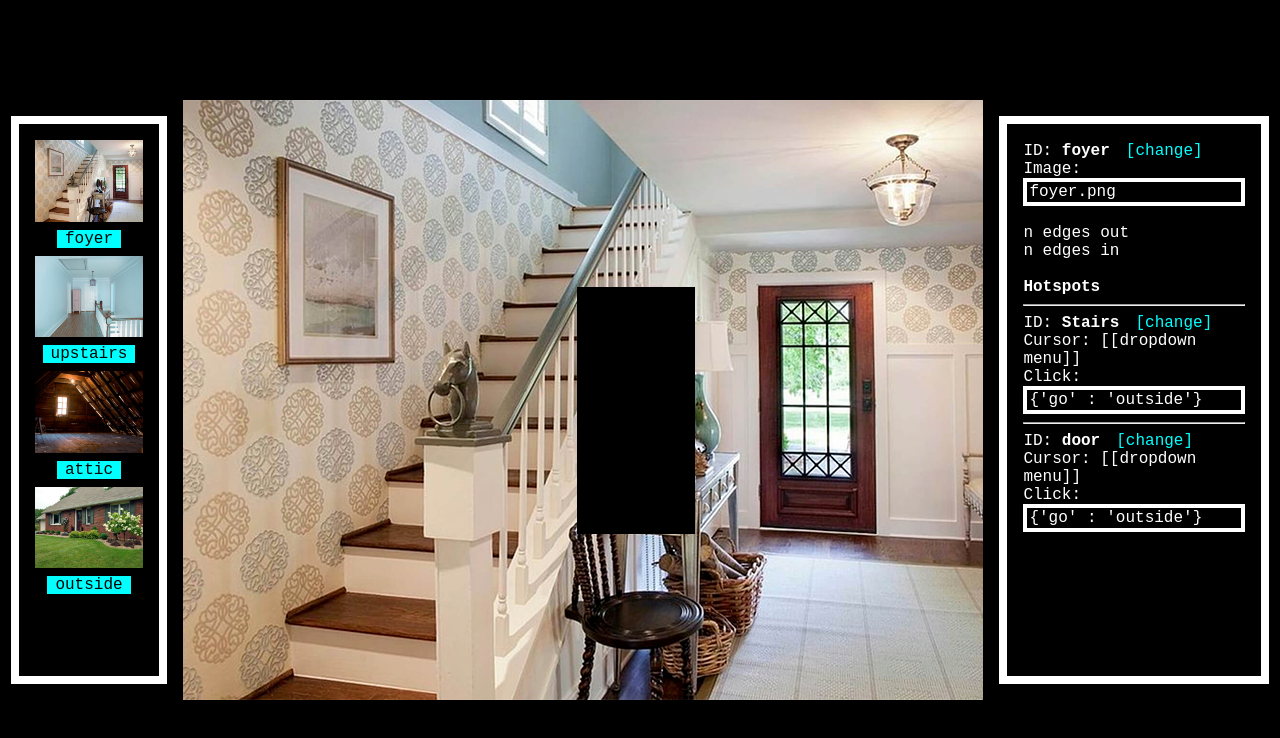
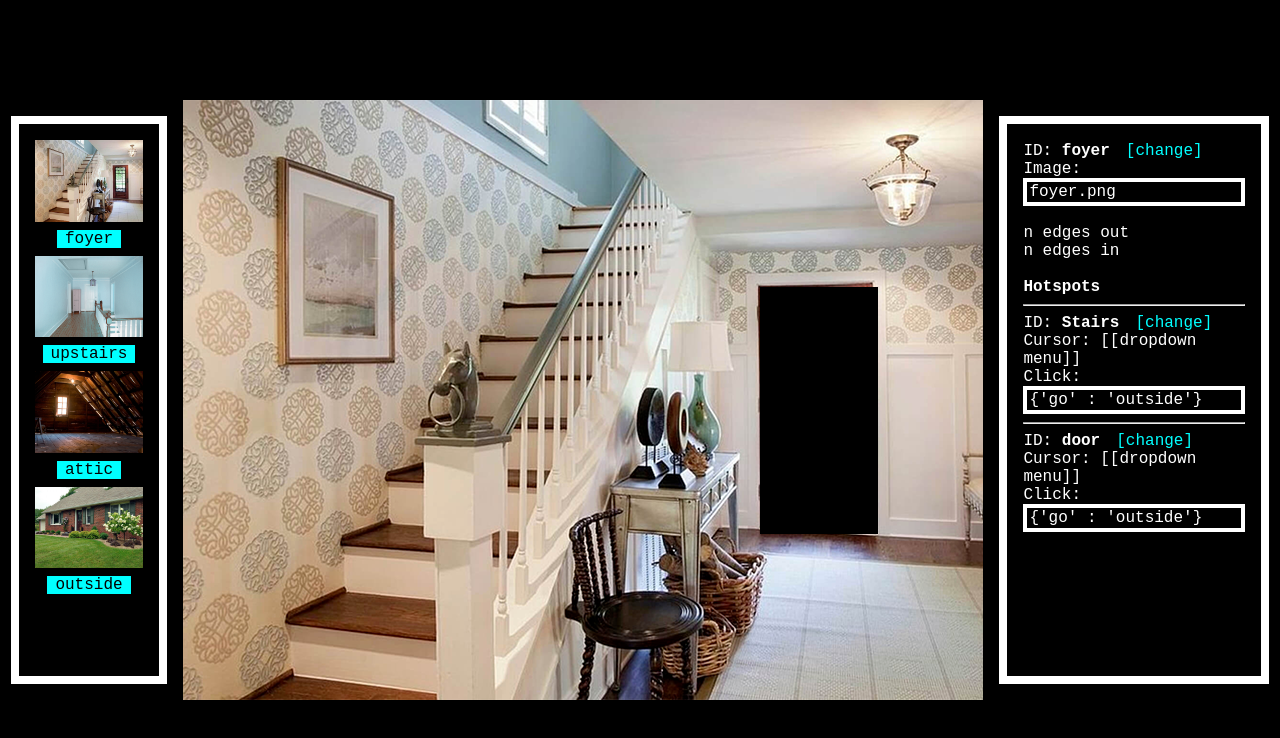
Before and after one commit to genericAnomaly/jwalker, a plain HTML site: page index.html in a window 1280 px wide. Drawn offline with nearby package versions, Linux system fonts and the light colour scheme.

Commit message:
div shuffling
``#overlay`` and ``#room`` now live in ``#game``, which occupies the previous position of ``#room``. This may not be future proof, we still need to bind the max height of the editor div panels,, but we can worry about that later

```diff
--- a/index.html
+++ b/index.html
@@ -15,8 +15,15 @@
     </script>
 </head>
 <body>
-    <div id="adventure">
-        <div id="room"></div>
+    <div id="main">
+        <div id="game">
+            <div id="room"></div>
+            <div id="overlay">
+                <svg id="overlay_svg" width="100%" height="100%">
+                    <g id="overlay_svg_hotspot_editor"></g>
+                </svg>
+            </div>
+        </div>
         <div id="editor-roomlist"><ul id="roomlist-panel"></ul></div>
         <div id="editor-properties">
             <br>ID: <strong>foyer</strong><button>[change]</button><br>
@@ -34,12 +41,6 @@
             ID: <strong>door</strong><button>[change]</button><br>
             Cursor: [[dropdown menu]]<br>
             Click:  <input value="{'go' : 'outside'}"<br>
-
-        </div>
-        <div id="overlay">
-            <svg id="overlay_svg" width="100%" height="100%">
-                <g id="overlay_svg_hotspot_editor"></g>
-            </svg>
         </div>
     </div>
 </body>
--- a/style.css
+++ b/style.css
@@ -6,7 +6,7 @@
 .arrow-d {cursor: url(gfx/cursor/arrow-d.png) 20 45, s-resize;}
 .action-examine {cursor: zoom-in;}
 
-#adventure {
+#main {
 	width: 100%;
 	position: absolute;
 	left: 50%;
@@ -22,8 +22,11 @@
 	-ms-user-select: none; /* IE 10+ */
 }
 
+#game {
+	position: relative;
+}
 #overlay {
-    position: fixed;
+    position: absolute;
     z-index: 1;
     left: 0;
     top: 0;
```
